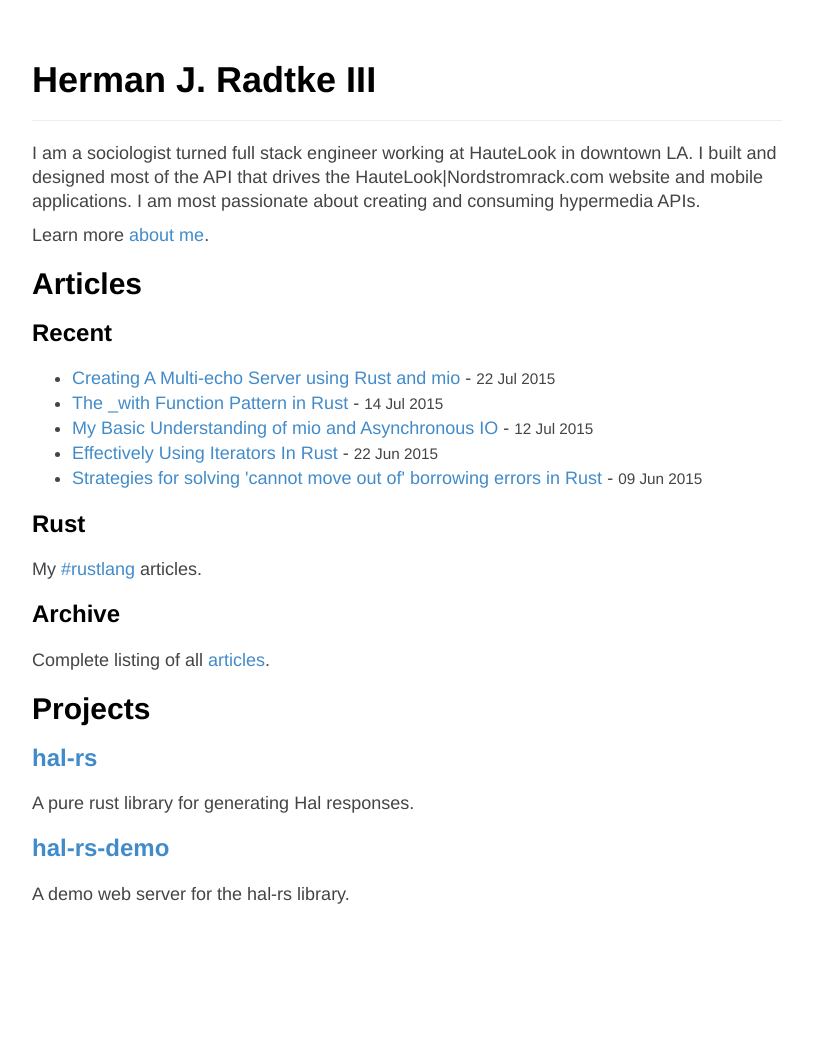
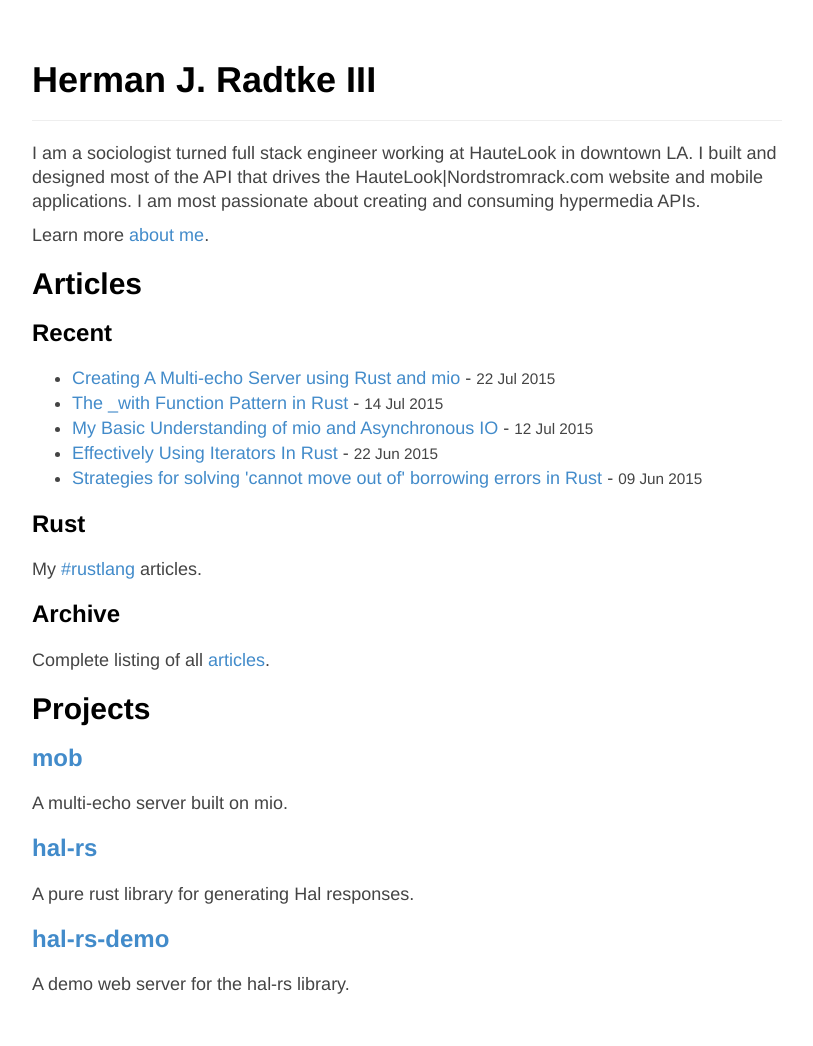
Before and after one commit to hjr3/hjr3.github.io, a Jekyll site: the page built from index.html, in a window 1280 px wide. Shown: the whole page, without its empty margins (233-1046 px from the left). Built offline with Jekyll 4.4.1, drawn with Linux system fonts in a browser that asks for light colours; Markdown is read by kramdown in place of the engine named in the settings; the list of posts is cut into pages by our own code; before the commit the page ends 956 px from its top, so only the background shows below that.

Commit message:
Add mob to projects list

```diff
--- a/_config.yml
+++ b/_config.yml
@@ -20,6 +20,10 @@ blog: "<a href='/'>blog</a>"
 feed: "<a href='/atom.xml'>atom feed</a>"
 projects:
  -
+  name: mob
+  link: https://github.com/hjr3/mob
+  description: "A multi-echo server built on mio."
+ -
   name: hal-rs
   link: https://github.com/hjr3/hal-rs
   description: "A pure rust library for generating Hal responses."
```
